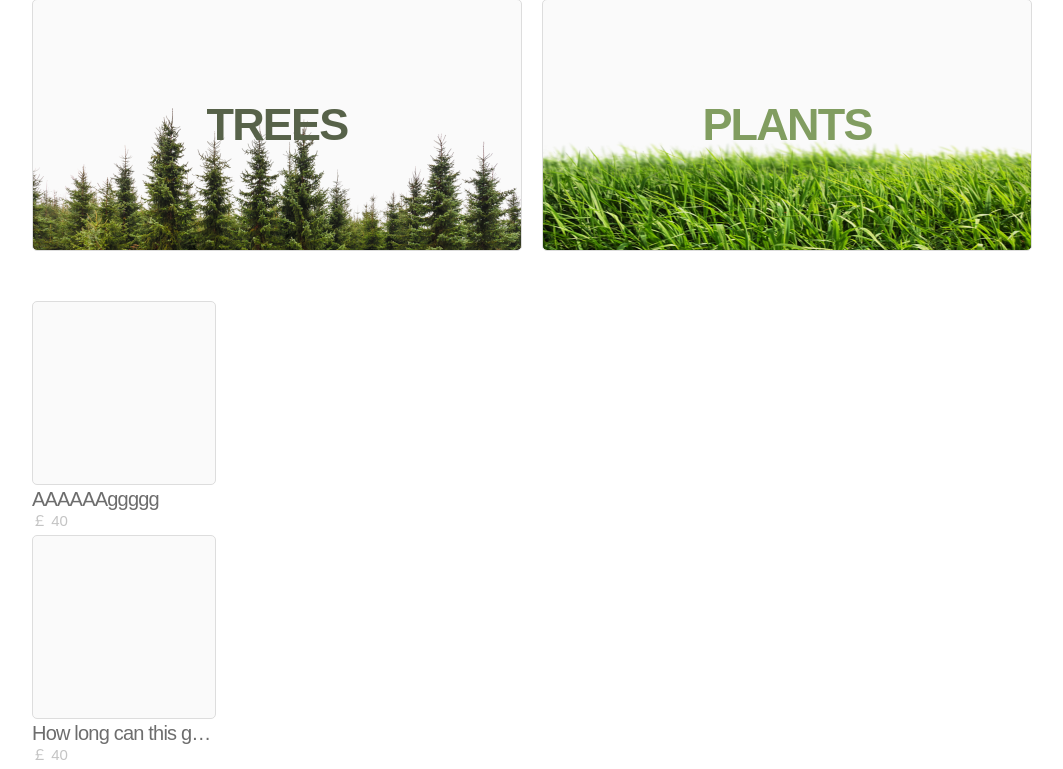
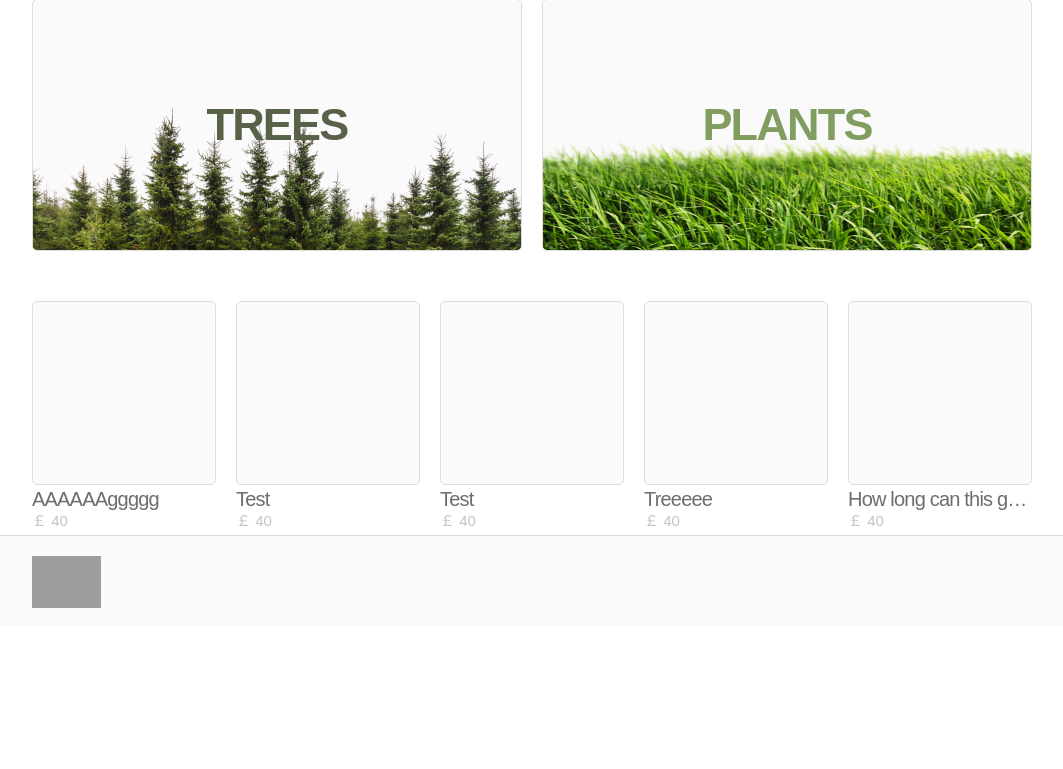
Before and after one commit to injekim/The-Nottingham-Forest, a PHP site: page / in a window 1280 px wide. Shown: the part 376-1145 px from the top of the page, without its empty margins (108-1171 px from the left). After the commit the page ends 984 px from the top, so only its background shows below. Run offline with PHP 8.4, Linux system fonts and the light colour scheme; some web fonts are replaced; grey boxes are pictures that could not be loaded.

Commit message:
Add footer

```diff
--- a/global.css
+++ b/global.css
@@ -42,12 +42,20 @@ p {
 .container--main {
 	margin-top: 50px;
 }
+.container--footer {
+	padding: 20px;
+	height: 50px;
+}
 
 .hover {
 	transition-duration: 0.5s;
 }
 .hover--opacity-08:hover {
 	opacity: 0.8;
+}
+
+.min-100vh {
+	min-height: 100vh;
 }
 
 /* Header */
@@ -64,6 +72,14 @@ p {
 .logo--big__img {
 	height: calc(135px * 1.04);
 	margin-bottom: calc(-135px * 0.04);
+}
+.logo--small__img {
+	height: calc(80px * 1.04);
+	margin-bottom: calc(-80px * 0.04);
+}
+.logo--footer__img {
+	height: calc(50px * 1.04);
+	margin-bottom: calc(-50px * 0.04);
 }
 
 /* Search */
@@ -90,17 +106,23 @@ p {
 
 /* Grid */
 .gridview {
-
+	margin-right: -20px;
+	flex-wrap: nowrap;
+	display: flex;
 }
 .grid-child {
-	max-width: var(--grid-child-width-1);
+	display: inline-block;
+	margin-right: 20px;
+	min-width: 0;
+	flex-basis: 0;
+	flex-grow: 1;
+	flex: 1;
 }
 .grid-child__img {
 	border: 1px solid var(--border-light);
 	border-radius: 5px;
+	height: calc(var(--grid-child-width-1) - 2px);
 	background: var(--background-light);
-	height: calc(var(--grid-child-width-1) - 2px);
-	width: calc(100% - 2px);
 }
 .grid-child__title {
 	text-overflow: ellipsis;
@@ -115,3 +137,14 @@ p {
 	line-height: 15px;
 	margin: 0 0 7px 0;
 }
+
+/* Footer */
+.footer {
+	border-top: 1px solid var(--border-light);
+	background: var(--background-light);
+	margin: 0 -20px;
+}
+
+@media only screen and (max-width: 1200px) {
+  /**/
+}
--- a/index.html
+++ b/index.html
@@ -19,6 +19,7 @@
 		<link href="https://fonts.googleapis.com/css2?family=Finlandica:wght@400;500;600;700&display=swap" rel="stylesheet">
 	</head>
 	<body>
+		<div class="min-100vh">
 			<header class="header header--big">
 				<div class="container container--header">
 					<a href="/" class="logo logo--big hover hover--opacity-08">
@@ -53,11 +54,40 @@
 					<div class="grid-child">
 						<div class="grid-child__img"></div>
 						<div class="grid-child__info">
+							<h3 class="grid-child__title">Test</h3>
+							<p class="grid-child__price">￡ 40</p>
+						</div>
+					</div>
+					<div class="grid-child">
+						<div class="grid-child__img"></div>
+						<div class="grid-child__info">
+							<h3 class="grid-child__title">Test</h3>
+							<p class="grid-child__price">￡ 40</p>
+						</div>
+					</div>
+					<div class="grid-child">
+						<div class="grid-child__img"></div>
+						<div class="grid-child__info">
+							<h3 class="grid-child__title">Treeeee</h3>
+							<p class="grid-child__price">￡ 40</p>
+						</div>
+					</div>
+					<div class="grid-child">
+						<div class="grid-child__img"></div>
+						<div class="grid-child__info">
 							<h3 class="grid-child__title">How long can this goooooooooooo</h3>
 							<p class="grid-child__price">￡ 40</p>
 						</div>
 					</div>
 				</div>
 			</div>
+		</div>
+		<footer class="footer">
+			<div class="container container--footer">
+				<a href="/" class="logo logo--footer hover hover--opacity-08">
+					<img src="images/logo_grey.svg" class="logo__img logo--footer__img" alt="Logo">
+				</a>
+			</div>
+		</footer>
 	</body>
 </html>
```
Lines whose indentation alone changed are shown as unchanged.
